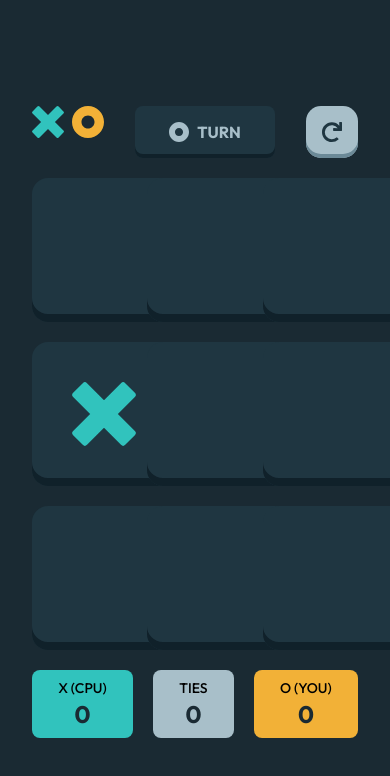
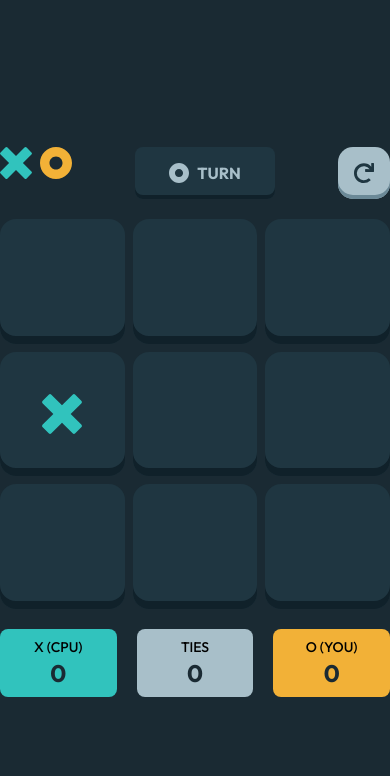
Before and after one commit to dimar-hanung/dimarhanung-next, a Nuxt app: page /chellanges/frontend-mentor/8-tic-tac-toe-game in a window 390 px wide. Both pictures are taken after a click on the button "NEW GAME (VS CPU)". Shown: the top 776 px of the page. Built offline with nearby package versions, Linux system fonts and the light colour scheme.

Commit message:
fix: responsive tic tac toe

```diff
--- a/pages/chellanges/frontend-mentor/8-tic-tac-toe-game/index.vue
+++ b/pages/chellanges/frontend-mentor/8-tic-tac-toe-game/index.vue
@@ -48,7 +48,7 @@
       </div>
     </div>
 
-    <main v-if="!started" class="w-full max-w-[460px]">
+    <main v-if="!started" class="p-3 w-full max-w-[375px] sm:max-w-[460px]">
       <div>
         <div class="flex justify-center">
           <icon-x :width="32" :height="32" />
@@ -112,8 +112,8 @@
       >
     </main>
 
-    <div v-else class="p-8">
-      <div class="flex justify-between">
+    <div v-else class="w-full max-w-[460px]">
+      <div class="flex justify-between w-full">
         <div class="flex gap-x-2">
           <icon-x :width="32" :height="32" />
           <icon-o :width="32" :height="32" />
@@ -139,11 +139,11 @@
           ><icon-restart class="mx-auto block"
         /></v-button>
       </div>
-      <div class="grid grid-cols-3 gap-5 mt-5">
+      <div class="grid grid-cols-3 gap-2 sm:gap-5 mt-5 aspect-square">
         <button
           v-for="(cell, index) in board"
           :key="index"
-          class="tic-tac-shadow bg-[#1F3641] outline-none border-none rounded-2xl relative"
+          class="tic-tac-shadow bg-[#1F3641] outline-none border-none rounded-2xl relative sm:w-[8.75rem] sm:h-[8.75rem] flex items-center justify-center"
           :class="[
             getCellClass(cell),
             winBoard.includes(index)
@@ -155,35 +155,38 @@
           @click="makeMove(index)"
         >
           <div
+            class="absolute left-0 top-0 grid place-items-center w-full h-full"
+          >
+            <icon-x
+              v-if="cell === 'X'"
+              class="scale-in w-10 sm:w-auto"
+              :fill="winBoard.includes(index) ? '#1F3641' : '#31C3BD'"
+            />
+            <icon-o
+              v-else-if="cell === 'O'"
+              class="scale-in w-10 sm:w-auto"
+              :fill="winBoard.includes(index) ? '#1F3641' : '#F2B137'"
+            />
+          </div>
+          <div
             v-if="!cell"
             class="opacity-0 hover:opacity-100 absolute left-0 top-0 grid place-items-center w-full h-full transition-all"
           >
-            <icon-x-outline v-if="p1 == 'X'" />
+            <icon-x-outline v-if="turn == 'X'" />
             <icon-o-outline v-else />
           </div>
-
-          <icon-x
-            v-if="cell === 'X'"
-            class="scale-in"
-            :fill="winBoard.includes(index) ? '#1F3641' : '#31C3BD'"
-          />
-          <icon-o
-            v-else-if="cell === 'O'"
-            class="scale-in"
-            :fill="winBoard.includes(index) ? '#1F3641' : '#F2B137'"
-          />
         </button>
       </div>
       <div class="flex gap-x-5 mt-5">
-        <div class="bg-[#31C3BD] rounded-lg flex-grow text-center py-2">
+        <div class="bg-[#31C3BD] rounded-lg w-1/3 text-center py-2">
           <div class="text-sm font-medium">X ({{ getXPlayer }})</div>
           <div class="text-[#1A2A33] text-2xl">{{ score.X }}</div>
         </div>
-        <div class="bg-[#A8BFC9] rounded-lg flex-grow text-center py-2">
+        <div class="bg-[#A8BFC9] rounded-lg w-1/3 text-center py-2">
           <div class="text-sm font-medium">TIES</div>
           <div class="text-[#1A2A33] text-2xl">{{ score.T }}</div>
         </div>
-        <div class="bg-[#F2B137] rounded-lg flex-grow text-center py-2">
+        <div class="bg-[#F2B137] rounded-lg w-1/3 text-center py-2">
           <div class="text-sm font-medium">O ({{ getOPlayer }})</div>
           <div class="text-[#1A2A33] text-2xl">{{ score.O }}</div>
         </div>
@@ -301,8 +304,6 @@ const quit = () => {
 };
 
 const getCellClass = (cell: string) => ({
-  "w-36 h-36  flex items-center justify-center": true,
-  "text-xl font-bold": true,
   "text-red-500": cell === "X",
   "text-blue-500": cell === "O",
 });
```
